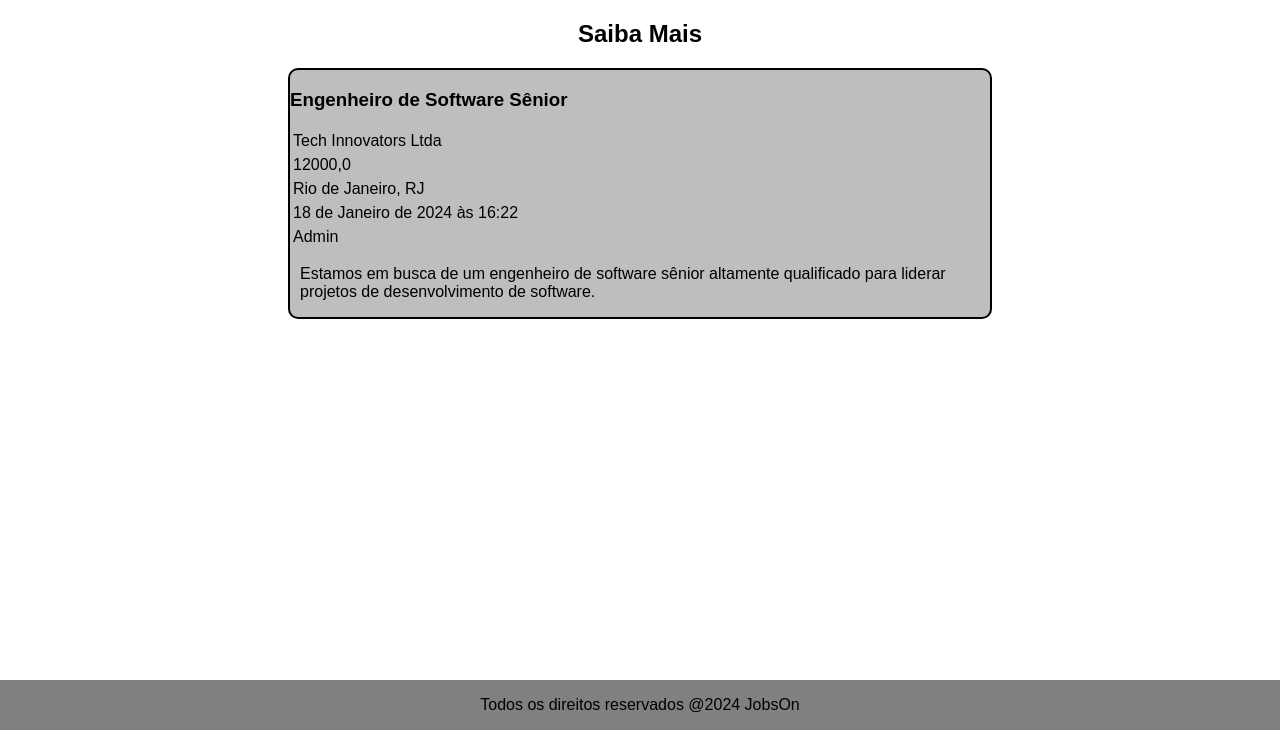
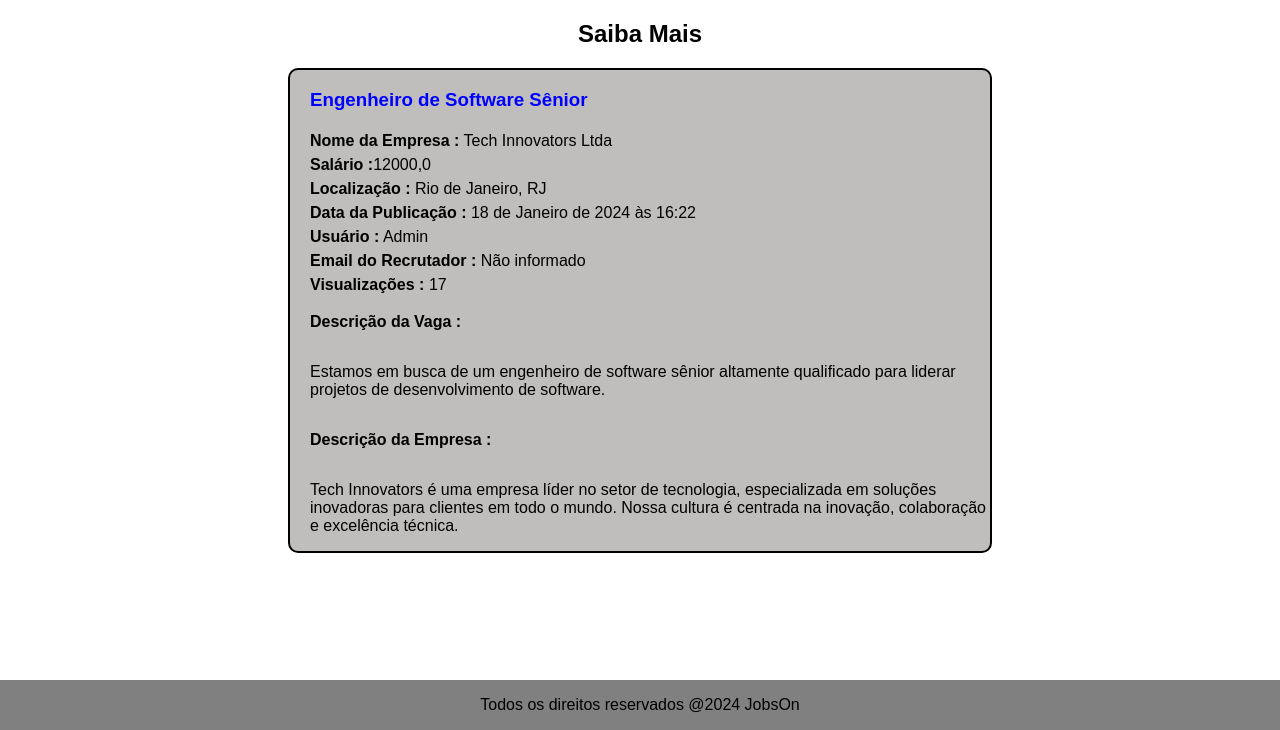
Before and after one commit to PedroNunesBH/django-career-portal, a Django app: page /detail_offer/2 in a window 1280 px wide. Shown: the part 70-800 px from the top of the page. Run offline with Django 5.2, Linux system fonts and the light colour scheme; data comes from the database, SQL or seed files in the repository; both versions use the stored data as it was after the commit.

Commit message:
Estilizacao da Ãpagina de detail_offer.

```diff
--- a/jobs/templates/detail_offer.html
+++ b/jobs/templates/detail_offer.html
@@ -12,12 +12,17 @@
         <section class="offer-detail-container">
             <div class="offer-grid">
                     <h3 class="offer-title">{{ offer.title }}</h3>
-                    <p class="p-offer">{{ offer.organization_name }}</p>
-                    <p class="p-offer">{{ offer.salary }}</p>
-                    <p class="p-offer"> {{ offer.location }}</p>
-                    <p class="p-offer"> {{ offer.publication_date }}</p>
-                    <p class="p-offer"> {{ offer.autor|capfirst }}</p>
+                    <p class="p-offer"><strong>Nome da Empresa :</strong> {{ offer.organization_name }}</p>
+                    <p class="p-offer"><strong>Salário :</strong>{{ offer.salary }}</p>
+                    <p class="p-offer"><strong>Localização :</strong> {{ offer.location }}</p>
+                    <p class="p-offer"><strong>Data da Publicação :</strong>  {{ offer.publication_date }}</p>
+                    <p class="p-offer"><strong>Usuário :</strong> {{ offer.autor|capfirst }}</p>
+                    <p class="p-offer"><strong>Email do Recrutador :</strong> {{ offer.recruiter_email }}</p>
+                    <p class="p-offer"><strong>Visualizações :</strong> {{ offer.number_of_views }}</p>
+                    <p class="tag-description">Descrição da Vaga :</p>
                     <p class="p-description"> {{ offer.description }}</p>
+                    <p class="tag-description">Descrição da Empresa :</p>
+                    <p class="p-description"> {{ offer.organization_description }}</p>
             </div>
         </section>
     </main>
--- a/jobs/templates/job_list.html
+++ b/jobs/templates/job_list.html
@@ -18,7 +18,7 @@
         {% for offer in object_list %}
             <div class="offer-grid">
                 <h3 class="offer-title">{{ offer.title }}</h3>
-                <p class="p-offer"><strong>Nome da Empresa</strong> : {{ offer.organization_name }}</p>
+                <p class="p-offer"><strong>Nome da Empresa :</strong> {{ offer.organization_name }}</p>
                 <p class="p-offer"><strong>Salário :</strong> {{ offer.salary }}</p>
                 <p class="p-offer"><strong>Localização :</strong> {{ offer.location }}</p>
                 <p class="p-offer"><strong>Data da Publicação :</strong> {{ offer.publication_date }}</p>
--- a/static/css/detail_offer.css
+++ b/static/css/detail_offer.css
@@ -24,3 +24,20 @@
 .title-detail-offer {
     text-align: center;
 }
+
+.tag-description {
+    margin-left: 20px;
+    font-weight: 600;
+}
+
+.offer-title, .p-offer, .p-description {
+    margin-left: 20px;
+}
+
+.offer-title {
+    color: blue;
+}
+
+.offer-detail-container {
+    margin-bottom: 50px;
+}
```
Also changed, not shown: db.sqlite3.
